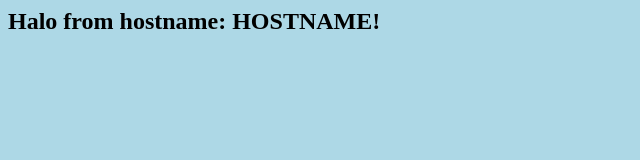
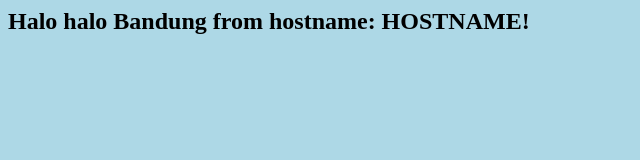
Before and after one commit to awenas/docker-hello-world, a plain HTML site: page index.html in a window 1280 px wide. Shown: the whole page, without its empty margins (0-640 px from the left). Drawn offline with Linux system fonts and the light colour scheme.

Commit message:
Update index.html

```diff
--- a/index.html
+++ b/index.html
@@ -10,6 +10,6 @@
     </style>
   </head>
   <body>
-    <h2>Halo from hostname: HOSTNAME!</h2>
+    <h2>Halo halo Bandung from hostname: HOSTNAME!</h2>
   </body>
 </html>
```
